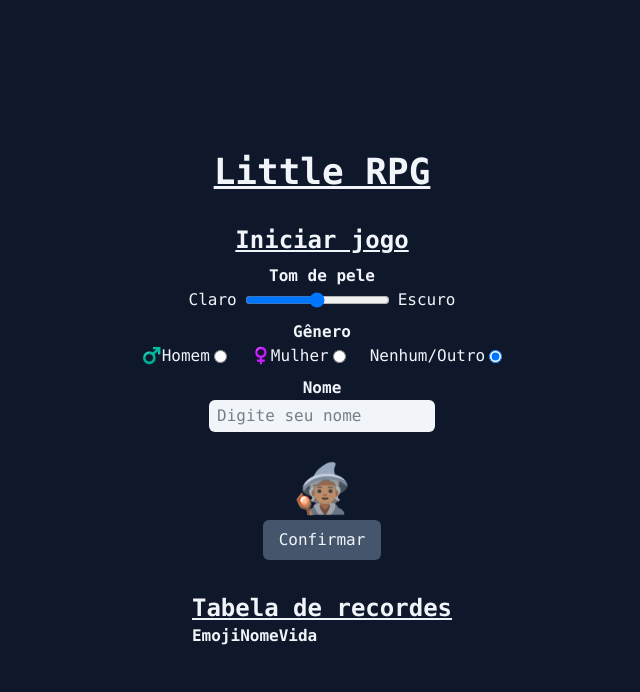
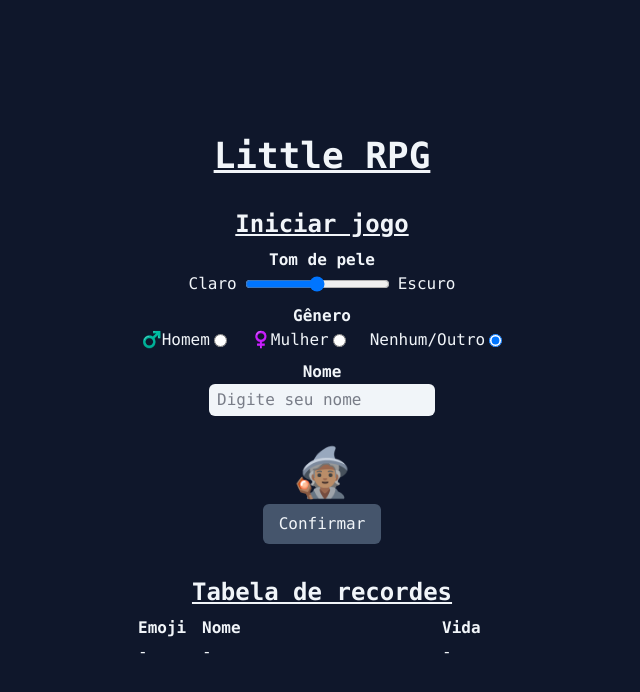
Before and after one commit to daviprios/little-rpg, a React (Vite) app: page / in a window 1280 px wide. Shown: the top 692 px of the page, without its empty margins (318-958 px from the left). Built offline with nearby package versions, Linux system fonts and the light colour scheme.

Commit message:
added leaderboard

```diff
--- a/src/components/LogBox.tsx
+++ b/src/components/LogBox.tsx
@@ -1,4 +1,4 @@
-export function LogBox({ logs }: { logs: React.ReactNode[] }) {
+export function LogBox({ logs }: { logs: string[] }) {
 	return (
 		<div>
 			{logs.map((log, i) => {
--- /dev/null
+++ b/src/context/LeaderboardContext.tsx
@@ -0,0 +1,50 @@
+import { createContext, useContext } from 'react'
+import { Character } from '../types/Character'
+import { useLocalStorageState } from '../hooks/useLocalStorageState'
+
+type Leaderboard = {
+	player: Character
+	dragon: Character
+	logs: string[]
+	time: number
+	createdAt: number
+}
+
+const leaderboardContext = createContext<{
+	leaderboard: Leaderboard[]
+	addScore: (leaderboard: Leaderboard) => void
+}>({
+	leaderboard: [],
+	addScore: () => {}
+})
+
+export const useLeaderboardContext = () => useContext(leaderboardContext)
+
+export function LeaderboardProvider({
+	children
+}: {
+	children: React.ReactNode
+}) {
+	const [leaderboard, setLeaderboard] = useLocalStorageState<Leaderboard[]>(
+		'leaderboard',
+		[]
+	)
+
+	return (
+		<leaderboardContext.Provider
+			value={{
+				leaderboard,
+				addScore(leaderboard: Leaderboard) {
+					setLeaderboard((prev) => {
+						const newLeaderboard = [...prev, leaderboard].sort(
+							(a, b) => b.createdAt - a.createdAt
+						)
+						return newLeaderboard
+					})
+				}
+			}}
+		>
+			{children}
+		</leaderboardContext.Provider>
+	)
+}
--- a/src/context/SettingsContext.tsx
+++ b/src/context/SettingsContext.tsx
@@ -1,4 +1,5 @@
-import { createContext, useContext, useState } from 'react'
+import { createContext, useContext } from 'react'
+import { useLocalStorageState } from '../hooks/useLocalStorageState'
 
 export type SkinColor = '1' | '2' | '3' | '4' | '5'
 export type PlayerGender = 'MAN' | 'WOMAN' | 'OTHER_OR_NONE'
@@ -28,11 +29,19 @@ const settingsContext = createContext<{
 export const useSettingsContext = () => useContext(settingsContext)
 
 export function SettingsProvider({ children }: { children: React.ReactNode }) {
-	const [username, setUsername] = useState('')
-	const [skinColor, setSkinColor] = useState<SkinColor>('3')
-	const [playerGender, setPlayerGender] =
-		useState<PlayerGender>('OTHER_OR_NONE')
-	const [voiceTone, setVoiceTone] = useState<VoiceTone>('LOW')
+	const [username, setUsername] = useLocalStorageState('playerusername', '')
+	const [skinColor, setSkinColor] = useLocalStorageState<SkinColor>(
+		'skintone',
+		'3'
+	)
+	const [playerGender, setPlayerGender] = useLocalStorageState<PlayerGender>(
+		'playergender',
+		'OTHER_OR_NONE'
+	)
+	const [voiceTone, setVoiceTone] = useLocalStorageState<VoiceTone>(
+		'voicetone',
+		'LOW'
+	)
 
 	return (
 		<settingsContext.Provider
--- a/src/hooks/useGame.tsx
+++ b/src/hooks/useGame.tsx
@@ -13,6 +13,7 @@ import {
 	SKULL_EMOJI,
 	SWORD_EMOJI
 } from '../constants/emoji'
+import { useLeaderboardContext } from '../context/LeaderboardContext'
 
 export function useGame({
 	playerUsername,
@@ -23,6 +24,8 @@ export function useGame({
 	playerGender: PlayerGender
 	skinColor: SkinColor
 }) {
+	const { addScore } = useLeaderboardContext()
+
 	const [player, setPlayer] = useState<Character>({
 		health: 50,
 		maxHealth: 50,
@@ -36,7 +39,11 @@ export function useGame({
 		fireballBaseDamage: 50,
 		fireballRandomDamage: 50,
 		critChance: 50,
-		critFactor: 5
+		critFactor: 5,
+		emoji: getCharacterEmoji({
+			playerGender,
+			skinColor
+		})
 	})
 
 	const [dragon, setDragon] = useState<Character>({
@@ -52,10 +59,12 @@ export function useGame({
 		fireballRandomDamage: 0,
 		fireballCount: 9999,
 		critChance: 300,
-		critFactor: 10000
+		critFactor: 10000,
+		emoji: DRAGON_EMOJI
 	})
 
-	const [logs, setLogs] = useState<React.ReactNode[]>([])
+	const [startTime] = useState(Date.now())
+	const [logs, setLogs] = useState<string[]>([])
 
 	const [isGameEnd, setIsGameEnd] = useState(false)
 	const [isPlayerTurn, setIsPlayerTurn] = useState(true)
@@ -96,15 +105,9 @@ export function useGame({
 
 			setLogs((prev) => [
 				...prev,
-				<>
-					{getCharacterEmoji({
-						playerGender,
-						skinColor
-					})}{' '}
-					{hasPlayerCrited ? `critou${EXPLOSION_EMOJI}` : 'causou'}{' '}
-					<span className='text-red-400'>{totalDamage}</span> de dano
-					{SWORD_EMOJI}
-				</>
+				`${player.emoji} ${
+					hasPlayerCrited ? `critou${EXPLOSION_EMOJI}` : 'causou'
+				} ${totalDamage} de dano${SWORD_EMOJI}`
 			])
 		} else if (type === 'HEAL') {
 			const heal = Math.trunc(
@@ -124,15 +127,9 @@ export function useGame({
 
 			setLogs((prev) => [
 				...prev,
-				<>
-					{getCharacterEmoji({
-						playerGender,
-						skinColor
-					})}{' '}
-					{hasPlayerCrited ? `critou${EXPLOSION_EMOJI}` : 'curou'}{' '}
-					<span className='text-green-400'>{totalHeal}</span> de vida
-					{GREEN_HEART_EMOJI}
-				</>
+				`${player.emoji} ${
+					hasPlayerCrited ? `critou${EXPLOSION_EMOJI}` : 'curou'
+				} ${totalHeal} de vida${GREEN_HEART_EMOJI}`
 			])
 		} else if (type === 'FIREBALL') {
 			const fireballDamage = Math.trunc(
@@ -163,15 +160,9 @@ export function useGame({
 
 			setLogs((prev) => [
 				...prev,
-				<>
-					{getCharacterEmoji({
-						playerGender,
-						skinColor
-					})}{' '}
-					{hasPlayerCrited ? `critou${EXPLOSION_EMOJI}` : 'causou'}{' '}
-					<span className='text-orange-400'>{totalFireballDamage}</span> de bola
-					de fogo{FIRE_EMOJI}
-				</>
+				`${player.emoji} ${
+					hasPlayerCrited ? `critou${EXPLOSION_EMOJI}` : 'causou'
+				} ${totalFireballDamage} de bola de fogo${FIRE_EMOJI}`
 			])
 		} else if (type === 'SURRENDER') {
 			setHasPlayerTriedToSurrender(true)
@@ -210,11 +201,9 @@ export function useGame({
 
 			setLogs((prev) => [
 				...prev,
-				<>
-					{DRAGON_EMOJI}{' '}
-					{hasDragonCrited ? `critou${EXPLOSION_EMOJI}` : 'causou'}{' '}
-					<span className='text-red-400'>{totalDamage}</span> de dano{PAW_EMOJI}
-				</>
+				`${dragon.emoji} ${
+					hasDragonCrited ? `critou${EXPLOSION_EMOJI}` : 'causou'
+				} ${totalDamage} de dano${PAW_EMOJI}`
 			])
 		} else if (type === 'HEAL') {
 			const heal = Math.trunc(
@@ -232,12 +221,9 @@ export function useGame({
 
 			setLogs((prev) => [
 				...prev,
-				<>
-					{DRAGON_EMOJI}{' '}
-					{hasDragonCrited ? `critou${EXPLOSION_EMOJI}` : 'curou'}{' '}
-					<span className='text-green-400'>{totalHeal}</span> de vida
-					{GREEN_HEART_EMOJI}
-				</>
+				`${dragon.emoji} ${
+					hasDragonCrited ? `critou${EXPLOSION_EMOJI}` : 'curou'
+				} ${totalHeal} de vida${GREEN_HEART_EMOJI}`
 			])
 		} else if (type === 'FIREBALL') {
 			const fireballDamage = Math.trunc(
@@ -262,17 +248,14 @@ export function useGame({
 
 			setLogs((prev) => [
 				...prev,
-				<>
-					{DRAGON_EMOJI}{' '}
-					{hasDragonCrited ? `critou${EXPLOSION_EMOJI}` : 'causou'}{' '}
-					<span className='text-orange-400'>{totalFireballDamage}</span> de bola
-					de fogo{FIRE_EMOJI}
-				</>
+				`${dragon.emoji} ${
+					hasDragonCrited ? `critou${EXPLOSION_EMOJI}` : 'causou'
+				} ${totalFireballDamage} de bola de fogo${FIRE_EMOJI}`
 			])
 		} else if (type === 'FUCK_YOU') {
 			setLogs((prev) => [
 				...prev,
-				`${MIDDLE_FINGER_EMOJI}${MIDDLE_FINGER_EMOJI}${MIDDLE_FINGER_EMOJI} ${DRAGON_EMOJI} decidiu que você deveria ${SKULL_EMOJI} ${MIDDLE_FINGER_EMOJI}${MIDDLE_FINGER_EMOJI}${MIDDLE_FINGER_EMOJI}`
+				`${MIDDLE_FINGER_EMOJI}${MIDDLE_FINGER_EMOJI}${MIDDLE_FINGER_EMOJI} ${dragon.emoji} decidiu que você deveria ${SKULL_EMOJI} ${MIDDLE_FINGER_EMOJI}${MIDDLE_FINGER_EMOJI}${MIDDLE_FINGER_EMOJI}`
 			])
 		}
 	}
@@ -280,22 +263,27 @@ export function useGame({
 	function checkEndGame() {
 		if (player.health === 0) {
 			setIsGameEnd(true)
+			addScore({
+				player,
+				dragon,
+				createdAt: Date.now(),
+				time: Date.now() - startTime,
+				logs
+			})
 			setLogs((prev) => [
 				...prev,
-				`${SKULL_EMOJI}${SKULL_EMOJI}${SKULL_EMOJI}${getCharacterEmoji({
-					playerGender,
-					skinColor
-				})}${SKULL_EMOJI}${SKULL_EMOJI}${SKULL_EMOJI}`
+				`${SKULL_EMOJI}${SKULL_EMOJI}${SKULL_EMOJI}${player.emoji}${SKULL_EMOJI}${SKULL_EMOJI}${SKULL_EMOJI}`
 			])
 		} else if (dragon.health === 0) {
 			setIsGameEnd(true)
-			setLogs((prev) => [
-				...prev,
-				`${getCharacterEmoji({
-					playerGender,
-					skinColor
-				})} venceu!`
-			])
+			addScore({
+				player,
+				dragon,
+				createdAt: Date.now(),
+				time: Date.now() - startTime,
+				logs
+			})
+			setLogs((prev) => [...prev, `${player.emoji} venceu!`])
 		}
 	}
 
--- /dev/null
+++ b/src/hooks/useLocalStorageState.ts
@@ -0,0 +1,25 @@
+import { useCallback, useEffect, useState } from 'react'
+import { storeData, getData } from '../util/localStorageManagement'
+
+export function useLocalStorageState<T>(key: string, initialState: T) {
+	const [state, setState] = useState<T>((getData(key) || initialState) as T)
+
+	useEffect(() => {
+		storeData(key, state)
+	}, [])
+
+	const setLocalStorageState = useCallback(
+		(value: React.SetStateAction<T>) => {
+			storeData(
+				key,
+				typeof value === 'function'
+					? (value as (prevState: T) => T)(state)
+					: value
+			)
+			setState(value)
+		},
+		[state]
+	)
+
+	return [state, setLocalStorageState] as const
+}
--- a/src/main.tsx
+++ b/src/main.tsx
@@ -3,11 +3,14 @@ import './index.css'
 import App from './App.tsx'
 import { SettingsProvider } from './context/SettingsContext.tsx'
 import { NavigationProvider } from './context/NavigationContext.tsx'
+import { LeaderboardProvider } from './context/LeaderboardContext.tsx'
 
 createRoot(document.getElementById('root')!).render(
 	<NavigationProvider>
 		<SettingsProvider>
-			<App />
+			<LeaderboardProvider>
+				<App />
+			</LeaderboardProvider>
 		</SettingsProvider>
 	</NavigationProvider>
 )
--- a/src/types/Character.tsx
+++ b/src/types/Character.tsx
@@ -12,4 +12,5 @@ export type Character = {
 	fireballCount: number
 	critChance: number
 	critFactor: number
+	emoji: string
 }
--- /dev/null
+++ b/src/util/localStorageManagement.ts
@@ -0,0 +1,15 @@
+export function storeData<T>(key: string, value: T) {
+	try {
+		localStorage.setItem(key, JSON.stringify(value))
+	} catch (e) {
+		console.error('CANNOT STORE LOCAL STORAGE STATE', e)
+	}
+}
+export function getData(key: string) {
+	try {
+		return JSON.parse(localStorage.getItem(key) ?? '')
+	} catch (e) {
+		console.error(e)
+		return ''
+	}
+}
--- a/src/views/Leaderboard.tsx
+++ b/src/views/Leaderboard.tsx
@@ -1,3 +1,32 @@
+import { useLeaderboardContext } from '../context/LeaderboardContext'
+
 export default function Leaderboard() {
-  return <div></div>
+	const { leaderboard } = useLeaderboardContext()
+
+	return (
+		<div>
+			<div>
+				<table>
+					<thead>
+						<tr>
+							<th className='text-left'>Emoji</th>
+							<th className='text-left'>Nome</th>
+							<th className='text-left'>Vida</th>
+						</tr>
+					</thead>
+					<tbody>
+						{leaderboard.slice(0, 5).map(({ createdAt, player }) => {
+							return (
+								<tr key={createdAt}>
+									<td>{player.emoji}</td>
+									<td>{player.name}</td>
+									<td>{player.health}</td>
+								</tr>
+							)
+						})}
+					</tbody>
+				</table>
+			</div>
+		</div>
+	)
 }
--- a/src/views/MainMenu.tsx
+++ b/src/views/MainMenu.tsx
@@ -10,6 +10,7 @@ import {
 	GENDER_WOMAN_STRING
 } from '../constants/genderString'
 import { useNavigationContext } from '../context/NavigationContext'
+import { useLeaderboardContext } from '../context/LeaderboardContext'
 
 export default function MainMenu() {
 	const {
@@ -22,6 +23,7 @@ export default function MainMenu() {
 	} = useSettingsContext()
 
 	const { setNavigationView } = useNavigationContext()
+	const { leaderboard } = useLeaderboardContext()
 
 	const [inputWidth, setInputWidth] = useState('')
 
@@ -126,21 +128,45 @@ export default function MainMenu() {
 					Confirmar
 				</button>
 			</section>
-			<section>
+			<section className='flex flex-col gap-2 items-center'>
 				<h2 className='font-bold text-2xl underline'>Tabela de recordes</h2>
-				<div>
+				<div className='flex flex-col'>
 					<table>
-						<colgroup>
-							<col></col>
-							<col></col>
-							<col></col>
-						</colgroup>
-						<tr>
-							<th>Emoji</th>
-							<th>Nome</th>
-							<th>Vida</th>
-						</tr>
+						<thead>
+							<tr>
+								<th className='text-left min-w-16'>Emoji</th>
+								<th className='text-left min-w-60'>Nome</th>
+								<th className='text-left min-w-16'>Vida</th>
+							</tr>
+						</thead>
+						<tbody>
+							{leaderboard.length === 0 ? (
+								<tr>
+									<td>-</td>
+									<td>-</td>
+									<td>-</td>
+								</tr>
+							) : (
+								leaderboard.slice(0, 5).map(({ createdAt, player }) => {
+									return (
+										<tr key={createdAt}>
+											<td>{player.emoji}</td>
+											<td>{player.name}</td>
+											<td>{player.health}</td>
+										</tr>
+									)
+								})
+							)}
+						</tbody>
 					</table>
+					{leaderboard.length > 5 && (
+						<button
+							className='py-2 px-4 bg-slate-600 rounded-md hover:bg-slate-500 cursor-pointer'
+							onClick={() => setNavigationView('LEADERBOARD')}
+						>
+							Ver tabela completa
+						</button>
+					)}
 				</div>
 			</section>
 		</div>
--- a/vite.config.ts
+++ b/vite.config.ts
@@ -3,5 +3,8 @@ import react from '@vitejs/plugin-react-swc'
 
 // https://vite.dev/config/
 export default defineConfig({
-  plugins: [react()],
+	plugins: [react()],
+	server: {
+		port: 8000
+	}
 })
```
Also changed, not shown: 1 other file (tests, documents, lock files or other folders).
